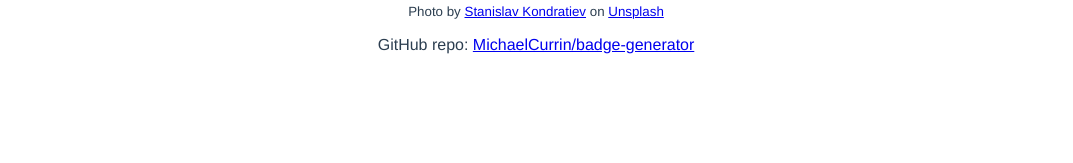
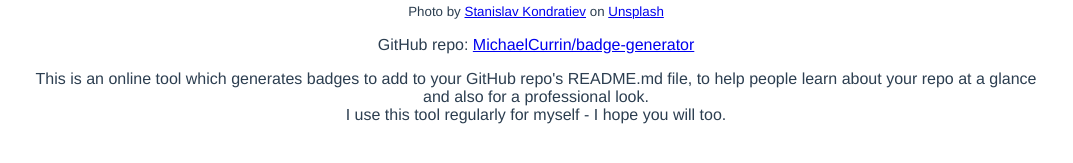
Before and after one commit to MichaelCurrin/badge-generator, a Vue app: page /#/ in a window 1280 px wide. Shown: the part 405-568 px from the top of the page, without its empty margins (104-1177 px from the left). Built offline with nearby package versions, Linux system fonts and the light colour scheme; the HTML template or start-up script is replaced by a standard one.

Commit message:
Update Home.vue

```diff
--- a/src/views/Home.vue
+++ b/src/views/Home.vue
@@ -32,6 +32,13 @@
             >MichaelCurrin/badge-generator</a
           >
         </p>
+
+        <p>
+          This is an online tool which generates badges to add to your GitHub
+          repo's README.md file, to help people learn about your repo at a
+          glance and also for a professional look.<br />
+          I use this tool regularly for myself - I hope you will too.
+        </p>
       </div>
     </div>
   </div>
```
